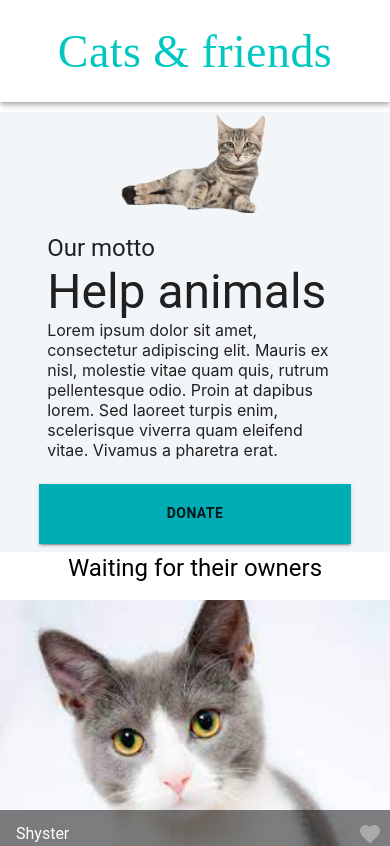
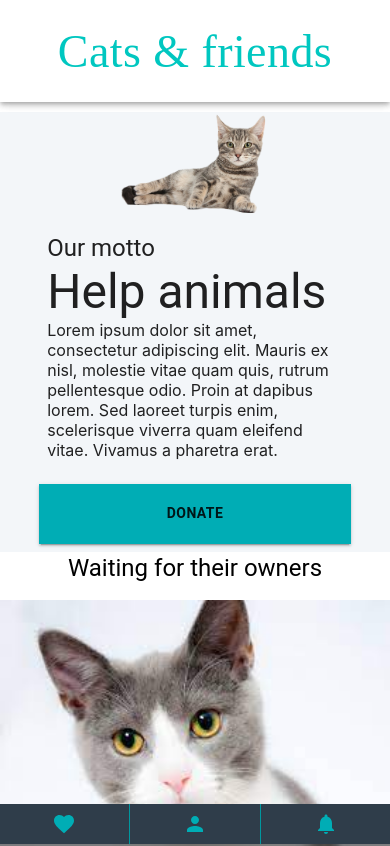
Before and after one commit to hrynkevych/materialui-react-testapp, a React (Create React App) app: page / in a window 390 px wide. Shown: the top 846 px of the page. Built offline with nearby package versions, Linux system fonts and the light colour scheme; some icons are missing; a web font is replaced by a local one.

Commit message:
fixed action icons

```diff
--- a/src/App.js
+++ b/src/App.js
@@ -4,7 +4,7 @@ import Header from "./components/Header/Header.js"
 import theme from './styles'
 import MasonryImageList from './components/ImageContent/ImageContent.js'
 import FooterEx from './components/Footer/Footer.js'
-import ActionIcons from "./components/ActionIcons/ActionIconsStyled.js"
+import ActionIconsMobile from "./components/ActionIconsMobile/ActionIconsMobile.js"
 
 function App() {
     const breakpointsDownMd = useMediaQuery(theme.breakpoints.down('md'));
@@ -15,7 +15,7 @@ function App() {
         <Header />
         <Banner />
         <MasonryImageList />
-        {breakpointsDownMd && <ActionIcons />}
+        {breakpointsDownMd && <ActionIconsMobile />}
         <FooterEx />
       </ThemeProvider>
     </>
--- a/src/components/ActionIconsMobile/ActionIconsMobile.js
+++ b/src/components/ActionIconsMobile/ActionIconsMobile.js
@@ -4,12 +4,12 @@ import PersonIcon from '@mui/icons-material/Person';
 import FavoriteIcon from '@mui/icons-material/Favorite';
 import NotificationsIcon from '@mui/icons-material/Notifications';
 import { Divider, IconButton } from '@mui/material';
-import ActionButtons from '../components/ActionIcons/ActionIconsStyled';
+import ActionIcons from '../ActionIcons/ActionIconsStyled';
 
 export default function ActionIconsMobile() {
   return (
     <Box position='fixed' sx={{bgcolor: 'inverse.main', top: 'auto', bottom: 0, width: '100%'}}>
-      <ActionButtons color='primary' sx={{ display: 'flex', justifyContent: 'space-around'}}>
+      <ActionIcons color='primary' sx={{ display: 'flex', justifyContent: 'space-around', padding: '0 5.5vw'}}>
           <IconButton color='primary'>
               <FavoriteIcon />
           </IconButton>
@@ -21,7 +21,7 @@ export default function ActionIconsMobile() {
           <IconButton color='primary'>
               <NotificationsIcon />
           </IconButton>
-      </ActionButtons>
+      </ActionIcons>
     </Box>
   );
 }
```
